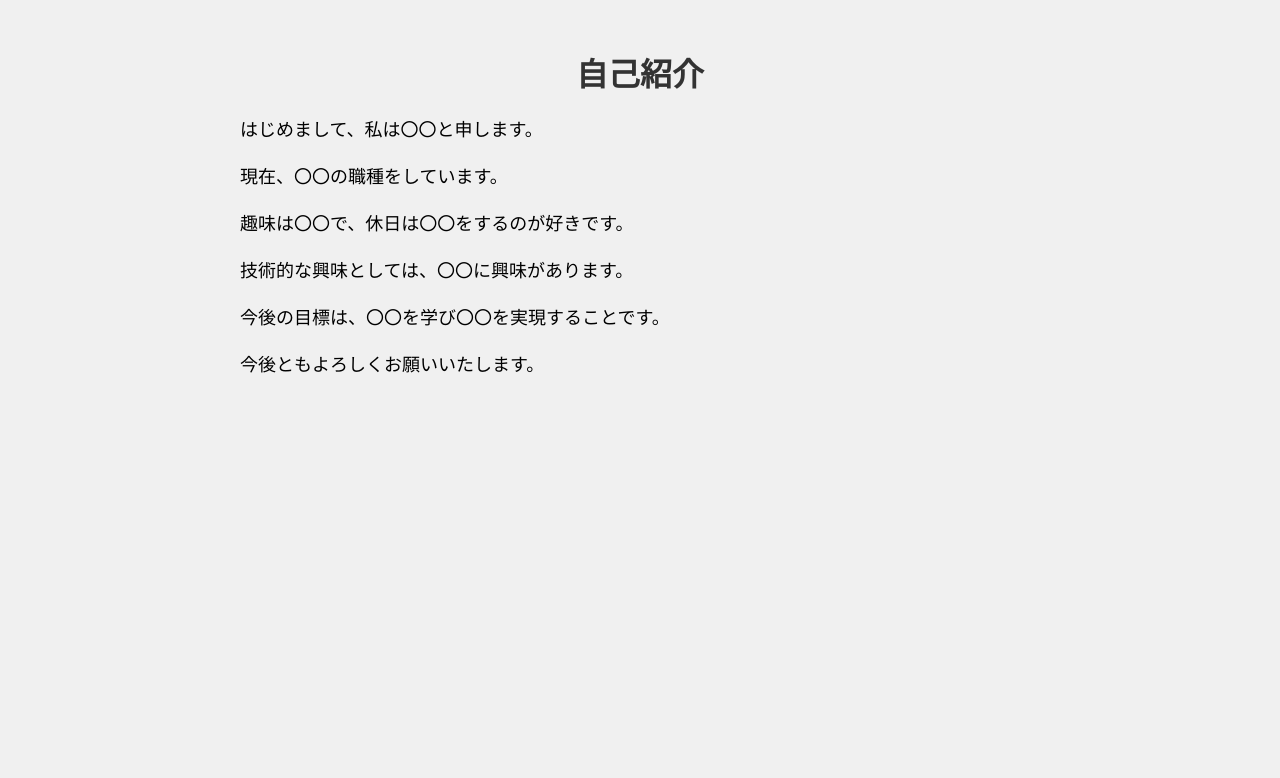
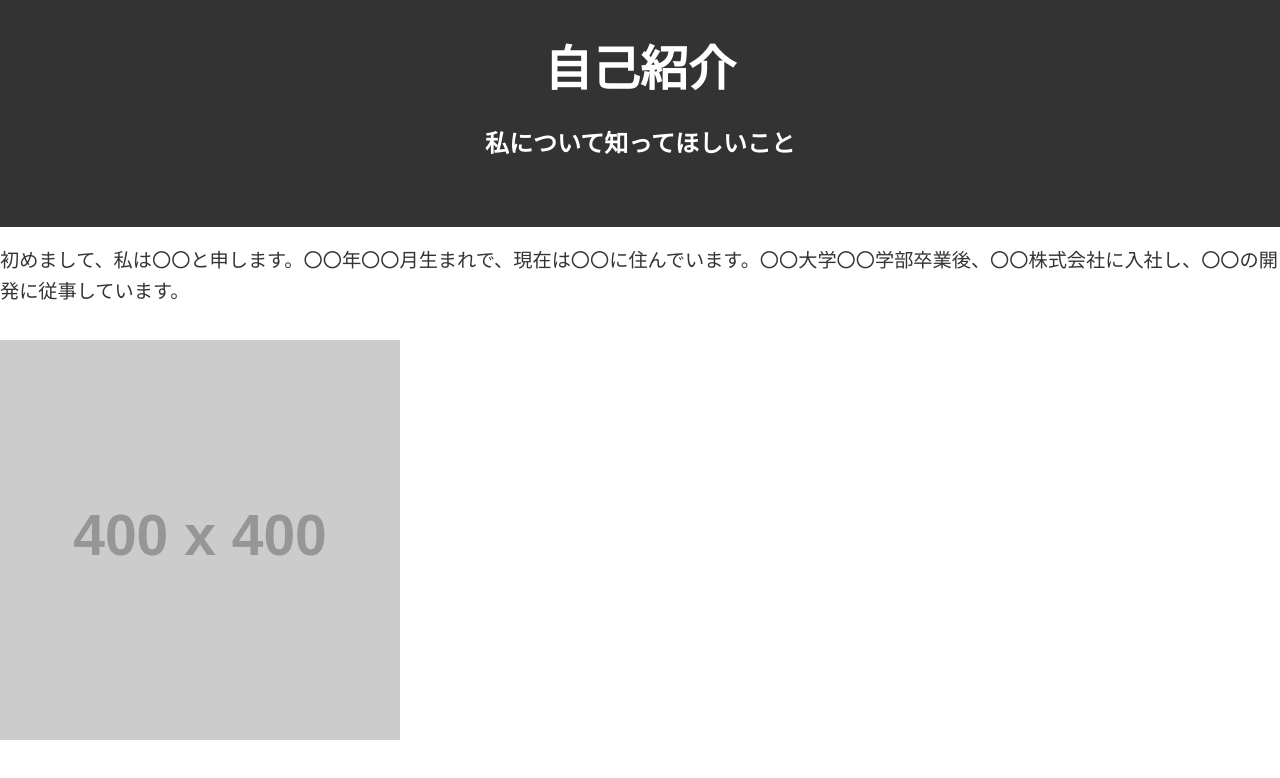
Before and after one commit to suibari-it/portfolio, a plain HTML site: page index.html in a window 1280 px wide. Drawn offline with Linux system fonts and the light colour scheme; placeholder pictures from the web are drawn by us.

Commit message:
Update index.html

```diff
--- a/index.html
+++ b/index.html
@@ -1,40 +1,98 @@
 <!DOCTYPE html>
 <html>
   <head>
+    <meta charset="utf-8">
     <title>自己紹介</title>
-    <meta charset="UTF-8">
-    <meta name="viewport" content="width=device-width, initial-scale=1">
     <style>
-      /* スタイルの定義 */
+      /* ページ全体のスタイル */
       body {
-        background-color: #f0f0f0;
-        font-family: Arial, sans-serif;
+        font-family: "Helvetica Neue", "Arial", sans-serif;
+        font-size: 16px;
+        line-height: 1.6;
+        color: #333;
+        margin: 0;
+        padding: 0;
       }
-      h1 {
-        color: #333;
+
+      /* ページのヘッダー */
+      header {
+        background-color: #333;
+        color: #fff;
+        padding: 2rem;
         text-align: center;
       }
-      .container {
-        max-width: 800px;
-        margin: 0 auto;
-        padding: 20px;
+
+      /* ページのタイトル */
+      h1 {
+        font-size: 3rem;
+        margin-top: 0;
+        margin-bottom: 1rem;
       }
+
+      /* ページのサブタイトル */
+      h2 {
+        font-size: 1.5rem;
+        margin-top: 0;
+        margin-bottom: 2rem;
+      }
+
+      /* 自己紹介文 */
       p {
-        font-size: 18px;
-        line-height: 1.5;
-        margin-bottom: 20px;
+        font-size: 1.2rem;
+        margin-bottom: 2rem;
+      }
+
+      /* 画像 */
+      img {
+        max-width: 100%;
+      }
+
+      /* リンク */
+      a {
+        color: #0077c2;
+        text-decoration: none;
+      }
+
+      /* ボタン */
+      .btn {
+        background-color: #0077c2;
+        border: none;
+        color: #fff;
+        display: inline-block;
+        font-size: 1rem;
+        margin-right: 1rem;
+        margin-bottom: 1rem;
+        padding: 0.5rem 1rem;
+        text-align: center;
+        text-decoration: none;
+        transition: background-color 0.3s ease;
+      }
+
+      /* ボタン:hover */
+      .btn:hover {
+        background-color: #0069a9;
+      }
+
+      /* ページのフッター */
+      footer {
+        background-color: #f5f5f5;
+        padding: 2rem;
+        text-align: center;
       }
     </style>
   </head>
   <body>
-    <div class="container">
+    <!-- ページのヘッダー -->
+    <header>
       <h1>自己紹介</h1>
-      <p>はじめまして、私は〇〇と申します。</p>
-      <p>現在、〇〇の職種をしています。</p>
-      <p>趣味は〇〇で、休日は〇〇をするのが好きです。</p>
-      <p>技術的な興味としては、〇〇に興味があります。</p>
-      <p>今後の目標は、〇〇を学び〇〇を実現することです。</p>
-      <p>今後ともよろしくお願いいたします。</p>
-    </div>
-  </body>
-</html>
+      <h2>私について知ってほしいこと</h2>
+    </header>
+
+    <!-- 自己紹介文 -->
+    <p>初めまして、私は〇〇と申します。〇〇年〇〇月生まれで、現在は〇〇に住んでいます。〇〇大学〇〇学部卒業後、〇〇株式会社に入社し、〇〇の開発に従事しています。</p>
+
+    <!-- 画像 -->
+    <img src="https://placehold.it/400x400" alt="プロフィール画像">
+
+    <!-- リンク集 -->
+    <div>
```
